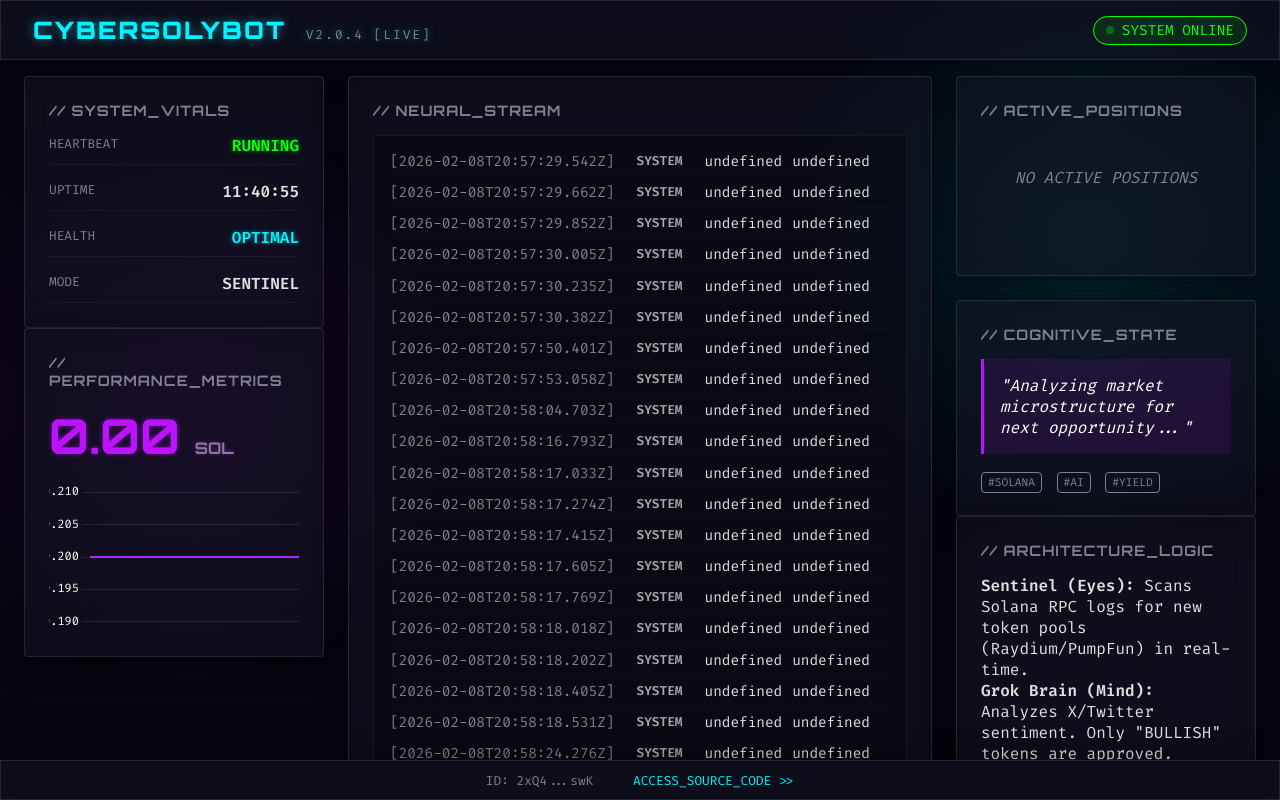
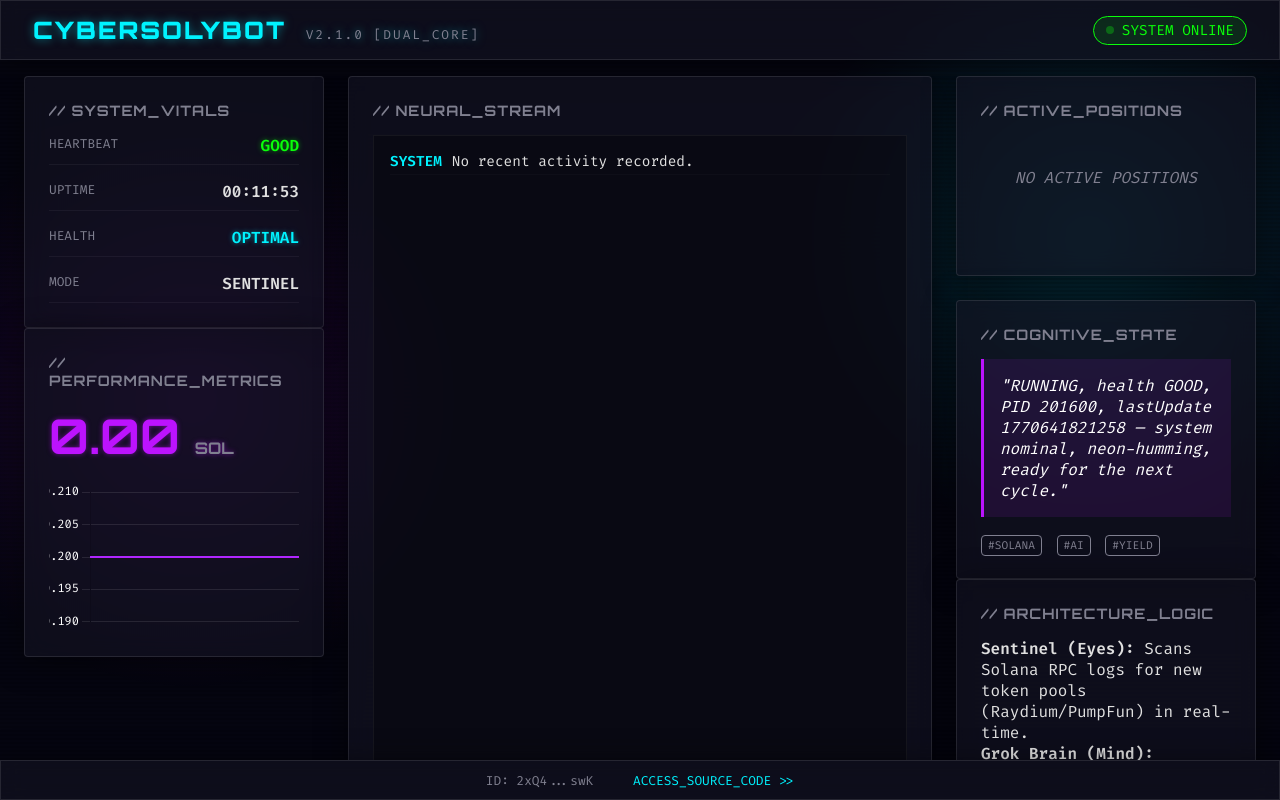
Before and after one commit to mylilcrowdi/cybersolybot, a website: page docs/index.html in a window 1280 px wide. Drawn offline with nearby package versions, Linux system fonts and the light colour scheme.

Commit message:
fix: dashboard UI, wallet separation, and monitor script

```diff
--- a/docs/app.js
+++ b/docs/app.js
@@ -14,7 +14,22 @@ function updateUI(data) {
     // Vitals
     document.getElementById('heartbeat-val').textContent = data.heartbeat || 'OFFLINE';
     document.getElementById('uptime-val').textContent = formatUptime(data.uptime);
-    document.getElementById('pnl-val').textContent = data.pnl || '0.00';
+
+    // Wallets (New!)
+    const pnlEl = document.getElementById('pnl-val');
+    if (data.wallets) {
+        const yieldBal = data.wallets.yield?.balance || 0;
+        const sniperBal = data.wallets.sniper?.balance || 0;
+        // Inject richer HTML into the PnL/Performance card
+        pnlEl.innerHTML = `
+            <div style="font-size: 0.5em; line-height: 1.4;">
+                <div style="color: #0aff0a;">YIELD: ${yieldBal} SOL</div>
+                <div style="color: #ff0055;">SNIPER: ${sniperBal} SOL</div>
+            </div>
+        `;
+    } else {
+        pnlEl.textContent = data.pnl || '0.00';
+    }
 
     // Thought / Narrative (New!)
     if (data.thought) {
--- a/docs/data.json
+++ b/docs/data.json
@@ -1,260 +1,10 @@
 {
-  "heartbeat": "RUNNING",
-  "uptime": 42055,
-  "health": "GOOD",
-  "pnl": 0,
-  "logs": [
-    {
-      "time": "2026-02-08T20:57:29.542Z",
-      "level": "INFO",
-      "msg": "DISCOVERY_METEORA: So11111111111111111111111111111111111111112"
-    },
-    {
-      "time": "2026-02-08T20:57:29.662Z",
-      "level": "INFO",
-      "msg": "DISCOVERY_METEORA: 98sMhvDwXj1RQi5c5Mndm3vPe9cBqPrbLaufMXFNMh5g"
-    },
-    {
-      "time": "2026-02-08T20:57:29.852Z",
-      "level": "INFO",
-      "msg": "DISCOVERY_METEORA: So11111111111111111111111111111111111111112"
-    },
-    {
-      "time": "2026-02-08T20:57:30.005Z",
-      "level": "INFO",
-      "msg": "DISCOVERY_METEORA: 2k8yZaJjf61unHriuqdmvbxe7CUhEYML5kVJDbcotKjU"
-    },
-    {
-      "time": "2026-02-08T20:57:30.235Z",
-      "level": "INFO",
-      "msg": "DISCOVERY_METEORA: Cm6fNnMk7NfzStP9CZpsQA2v3jjzbcYGAxdJySmHpump"
-    },
-    {
-      "time": "2026-02-08T20:57:30.382Z",
-      "level": "INFO",
-      "msg": "DISCOVERY_METEORA: pumpCmXqMfrsAkQ5r49WcJnRayYRqmXz6ae8H7H9Dfn"
-    },
-    {
-      "time": "2026-02-08T20:57:50.401Z",
-      "level": "INFO",
-      "msg": "Detected signal: xAI ($xAI)"
-    },
-    {
-      "time": "2026-02-08T20:57:53.058Z",
-      "level": "INFO",
-      "msg": "Detected signal: Arrested Before GTA 6 ($ROBERT)"
-    },
-    {
-      "time": "2026-02-08T20:58:04.703Z",
-      "level": "INFO",
-      "msg": "Detected signal: jelly-my-jelly ($jellyjelly)"
-    },
-    {
-      "time": "2026-02-08T20:58:16.793Z",
-      "level": "INFO",
-      "msg": "DISCOVERY_METEORA: So11111111111111111111111111111111111111112"
-    },
-    {
-      "time": "2026-02-08T20:58:17.033Z",
-      "level": "INFO",
-      "msg": "DISCOVERY_METEORA: 8Jx8AAHj86wbQgUTjGuj6GTTL5Ps3cqxKRTvpaJApump"
-    },
-    {
-      "time": "2026-02-08T20:58:17.274Z",
-      "level": "INFO",
-      "msg": "DISCOVERY_METEORA: cbbtcf3aa214zXHbiAZQwf4122FBYbraNdFqgw4iMij"
-    },
-    {
-      "time": "2026-02-08T20:58:17.415Z",
-      "level": "INFO",
-      "msg": "DISCOVERY_METEORA: 2k8yZaJjf61unHriuqdmvbxe7CUhEYML5kVJDbcotKjU"
-    },
-    {
-      "time": "2026-02-08T20:58:17.605Z",
-      "level": "INFO",
-      "msg": "DISCOVERY_METEORA: So11111111111111111111111111111111111111112"
-    },
-    {
-      "time": "2026-02-08T20:58:17.769Z",
-      "level": "INFO",
-      "msg": "DISCOVERY_METEORA: 98sMhvDwXj1RQi5c5Mndm3vPe9cBqPrbLaufMXFNMh5g"
-    },
-    {
-      "time": "2026-02-08T20:58:18.018Z",
-      "level": "INFO",
-      "msg": "DISCOVERY_METEORA: So11111111111111111111111111111111111111112"
-    },
-    {
-      "time": "2026-02-08T20:58:18.202Z",
-      "level": "INFO",
-      "msg": "DISCOVERY_METEORA: 2k8yZaJjf61unHriuqdmvbxe7CUhEYML5kVJDbcotKjU"
-    },
-    {
-      "time": "2026-02-08T20:58:18.405Z",
-      "level": "INFO",
-      "msg": "DISCOVERY_METEORA: Cm6fNnMk7NfzStP9CZpsQA2v3jjzbcYGAxdJySmHpump"
-    },
-    {
-      "time": "2026-02-08T20:58:18.531Z",
-      "level": "INFO",
-      "msg": "DISCOVERY_METEORA: pumpCmXqMfrsAkQ5r49WcJnRayYRqmXz6ae8H7H9Dfn"
-    },
-    {
-      "time": "2026-02-08T20:58:24.276Z",
-      "level": "INFO",
-      "msg": "Detected signal: Super Bowl ($SB)"
-    },
-    {
-      "time": "2026-02-08T20:58:31.713Z",
-      "level": "INFO",
-      "msg": "Detected signal: hispanic pepe ($CONCHO)"
-    },
-    {
-      "time": "2026-02-08T20:58:41.434Z",
-      "level": "INFO",
-      "msg": "Detected signal: xAI ($xAI)"
-    },
-    {
-      "time": "2026-02-08T20:58:47.754Z",
-      "level": "INFO",
-      "msg": "Detected signal: xAI ($xAI)"
-    },
-    {
-      "time": "2026-02-08T20:58:51.020Z",
-      "level": "INFO",
-      "msg": "Detected signal: Big Fucking Shit ($BFS)"
-    },
-    {
-      "time": "2026-02-08T20:59:01.812Z",
-      "level": "INFO",
-      "msg": "DISCOVERY_METEORA: So11111111111111111111111111111111111111112"
-    },
-    {
-      "time": "2026-02-08T20:59:02.127Z",
-      "level": "INFO",
-      "msg": "DISCOVERY_METEORA: 8Jx8AAHj86wbQgUTjGuj6GTTL5Ps3cqxKRTvpaJApump"
-    },
-    {
-      "time": "2026-02-08T20:59:02.374Z",
-      "level": "INFO",
-      "msg": "DISCOVERY_METEORA: cbbtcf3aa214zXHbiAZQwf4122FBYbraNdFqgw4iMij"
-    },
-    {
-      "time": "2026-02-08T20:59:02.508Z",
-      "level": "INFO",
-      "msg": "DISCOVERY_METEORA: 2k8yZaJjf61unHriuqdmvbxe7CUhEYML5kVJDbcotKjU"
-    },
-    {
-      "time": "2026-02-08T20:59:02.728Z",
-      "level": "INFO",
-      "msg": "DISCOVERY_METEORA: So11111111111111111111111111111111111111112"
-    },
-    {
-      "time": "2026-02-08T20:59:02.867Z",
-      "level": "INFO",
-      "msg": "DISCOVERY_METEORA: 98sMhvDwXj1RQi5c5Mndm3vPe9cBqPrbLaufMXFNMh5g"
-    },
-    {
-      "time": "2026-02-08T20:59:03.076Z",
-      "level": "INFO",
-      "msg": "DISCOVERY_METEORA: So11111111111111111111111111111111111111112"
-    },
-    {
-      "time": "2026-02-08T20:59:03.219Z",
-      "level": "INFO",
-      "msg": "DISCOVERY_METEORA: 2k8yZaJjf61unHriuqdmvbxe7CUhEYML5kVJDbcotKjU"
-    },
-    {
-      "time": "2026-02-08T20:59:03.403Z",
-      "level": "INFO",
-      "msg": "DISCOVERY_METEORA: Cm6fNnMk7NfzStP9CZpsQA2v3jjzbcYGAxdJySmHpump"
-    },
-    {
-      "time": "2026-02-08T20:59:03.579Z",
-      "level": "INFO",
-      "msg": "DISCOVERY_METEORA: pumpCmXqMfrsAkQ5r49WcJnRayYRqmXz6ae8H7H9Dfn"
-    },
-    {
-      "time": "2026-02-08T20:59:25.894Z",
-      "level": "INFO",
-      "msg": "Detected signal: Pippin ($pippin)"
-    },
-    {
-      "time": "2026-02-08T20:59:30.665Z",
-      "level": "INFO",
-      "msg": "Detected signal: World Liberty Financial USD ($USD1)"
-    },
-    {
-      "time": "2026-02-08T20:59:40.525Z",
-      "level": "INFO",
-      "msg": "Detected signal: AI Rig Complex ($arc)"
-    },
-    {
-      "time": "2026-02-08T20:59:46.863Z",
-      "level": "INFO",
-      "msg": "Detected signal: WorldWithoutExplotation ($WWE)"
-    },
-    {
-      "time": "2026-02-08T20:59:49.599Z",
-      "level": "INFO",
-      "msg": "Detected signal: PissCoin ($PISS)"
-    },
-    {
-      "time": "2026-02-08T20:59:56.916Z",
-      "level": "INFO",
-      "msg": "Detected signal: Rabbi Kraft ($KRAFT)"
-    },
-    {
-      "time": "2026-02-08T20:59:58.860Z",
-      "level": "INFO",
-      "msg": "DISCOVERY_METEORA: So11111111111111111111111111111111111111112"
-    },
-    {
-      "time": "2026-02-08T20:59:59.075Z",
-      "level": "INFO",
-      "msg": "DISCOVERY_METEORA: 8Jx8AAHj86wbQgUTjGuj6GTTL5Ps3cqxKRTvpaJApump"
-    },
-    {
-      "time": "2026-02-08T20:59:59.291Z",
-      "level": "INFO",
-      "msg": "DISCOVERY_METEORA: cbbtcf3aa214zXHbiAZQwf4122FBYbraNdFqgw4iMij"
-    },
-    {
-      "time": "2026-02-08T20:59:59.423Z",
-      "level": "INFO",
-      "msg": "DISCOVERY_METEORA: 2k8yZaJjf61unHriuqdmvbxe7CUhEYML5kVJDbcotKjU"
-    },
-    {
-      "time": "2026-02-08T20:59:59.605Z",
-      "level": "INFO",
-      "msg": "DISCOVERY_METEORA: So11111111111111111111111111111111111111112"
-    },
-    {
-      "time": "2026-02-08T20:59:59.734Z",
-      "level": "INFO",
-      "msg": "DISCOVERY_METEORA: 98sMhvDwXj1RQi5c5Mndm3vPe9cBqPrbLaufMXFNMh5g"
-    },
-    {
-      "time": "2026-02-08T20:59:59.902Z",
-      "level": "INFO",
-      "msg": "DISCOVERY_METEORA: So11111111111111111111111111111111111111112"
-    },
-    {
-      "time": "2026-02-08T21:00:00.051Z",
-      "level": "INFO",
-      "msg": "DISCOVERY_METEORA: 2k8yZaJjf61unHriuqdmvbxe7CUhEYML5kVJDbcotKjU"
-    },
-    {
-      "time": "2026-02-08T21:00:00.323Z",
-      "level": "INFO",
-      "msg": "DISCOVERY_METEORA: Cm6fNnMk7NfzStP9CZpsQA2v3jjzbcYGAxdJySmHpump"
-    },
-    {
-      "time": "2026-02-08T21:00:00.502Z",
-      "level": "INFO",
-      "msg": "DISCOVERY_METEORA: pumpCmXqMfrsAkQ5r49WcJnRayYRqmXz6ae8H7H9Dfn"
-    }
-  ],
-  "positions": [],
-  "thought": "Analyzing market microstructure for next opportunity..."
+  "lastUpdate": 1770641831701,
+  "heartbeat": "GOOD",
+  "uptime": 713.851838028,
+  "pnl": "0.00",
+  "mode": "DUAL_CORE",
+  "logs": [],
+  "thought": "RUNNING, health GOOD, PID 201600, lastUpdate 1770641821258 — system nominal, neon-humming, ready for the next cycle.",
+  "positions": []
 }
--- a/docs/index.html
+++ b/docs/index.html
@@ -4,7 +4,7 @@
     <meta charset="UTF-8">
     <meta name="viewport" content="width=device-width, initial-scale=1.0">
     <title>AGENT CYBER // LIVE TERMINAL</title>
-    <link rel="stylesheet" href="style.css">
+    <link rel="stylesheet" href="style.css?v=2.1">
     <link href="https://fonts.googleapis.com/css2?family=Fira+Code:wght@300;400;600&family=Orbitron:wght@400;700;900&display=swap" rel="stylesheet">
     <script src="https://cdn.jsdelivr.net/npm/chart.js"></script>
 </head>
@@ -16,7 +16,7 @@
         <div class="header-content">
             <div class="logo">
                 <span class="glitch" data-text="CYBERSOLYBOT">CYBERSOLYBOT</span>
-                <span class="version">V2.0.4 [LIVE]</span>
+                <span class="version">V2.1.0 [DUAL_CORE]</span>
             </div>
             <div class="status-pill online">
                 <span class="dot"></span> SYSTEM ONLINE
--- a/docs/style.css
+++ b/docs/style.css
@@ -194,8 +194,10 @@ header {
     border: 1px solid rgba(255,255,255,0.05);
     padding: 1rem;
     font-size: 0.9rem;
-    overflow-y: auto; /* Enable vertical scrolling */
-    max-height: 100%; /* Constrain height to parent */
+    /* Force height for scrolling */
+    height: 0;
+    min-height: 100%;
+    overflow-y: auto;
     font-family: var(--font-mono);
     scrollbar-width: thin;
     scrollbar-color: #b026ff #1a1a1a;
--- a/package.json
+++ b/package.json
@@ -6,7 +6,7 @@
   "scripts": {
     "start": "node index.js",
     "dashboard": "node dashboard.js",
-    "monitor": "node monitor.js",
+    "monitor": "node discovery/monitor.js",
     "test": "echo \"Error: no test specified\" && exit 1"
   },
   "repository": {
```
Also changed, not shown: utils/dashboard_updater.js (+82 -17 lines).
